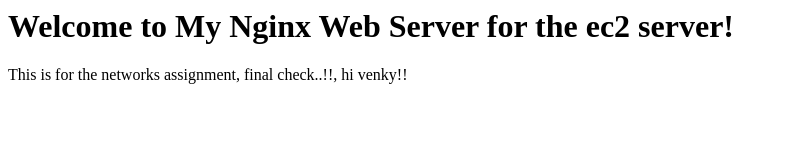
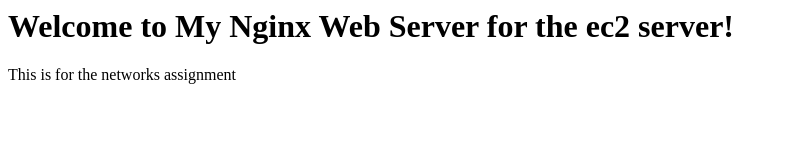
Before and after one commit to Jyothiswaruban-MR/Networking_Assignment_Aws, a plain HTML site: page index.html in a window 1280 px wide. Shown: the whole page, without its empty margins (0-786 px from the left). Drawn offline with Linux system fonts and the light colour scheme.

Commit message:
new commit on index.html

```diff
--- a/index.html
+++ b/index.html
@@ -6,7 +6,7 @@
     </head>
     <body>
         <h1>Welcome to My Nginx Web Server for the ec2 server!</h1>
-        <p>This is for the networks assignment, final check..!!, hi venky!!</p>
+        <p>This is for the networks assignment</p>
     </body>
     </head>
 </html>
```
